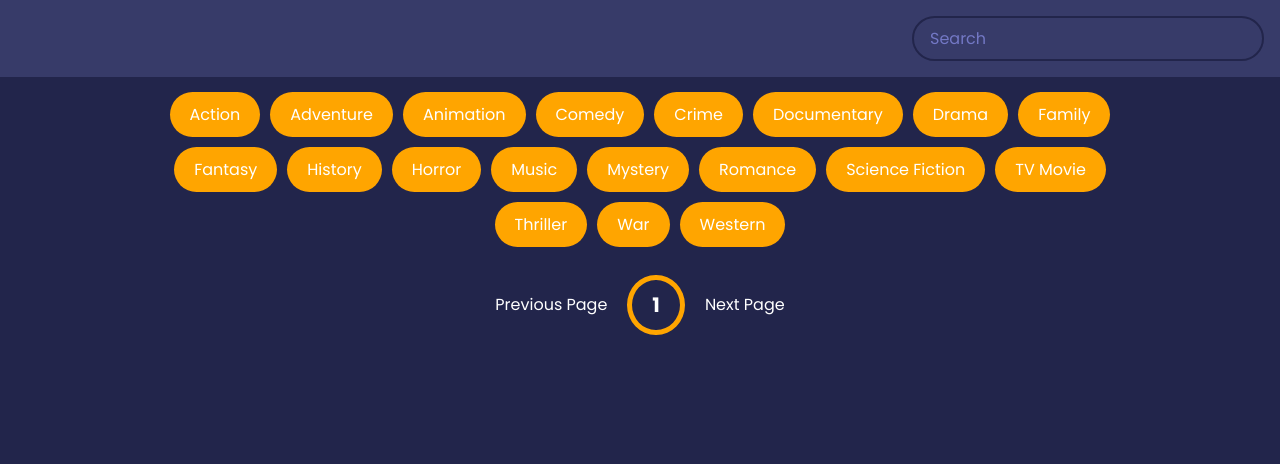
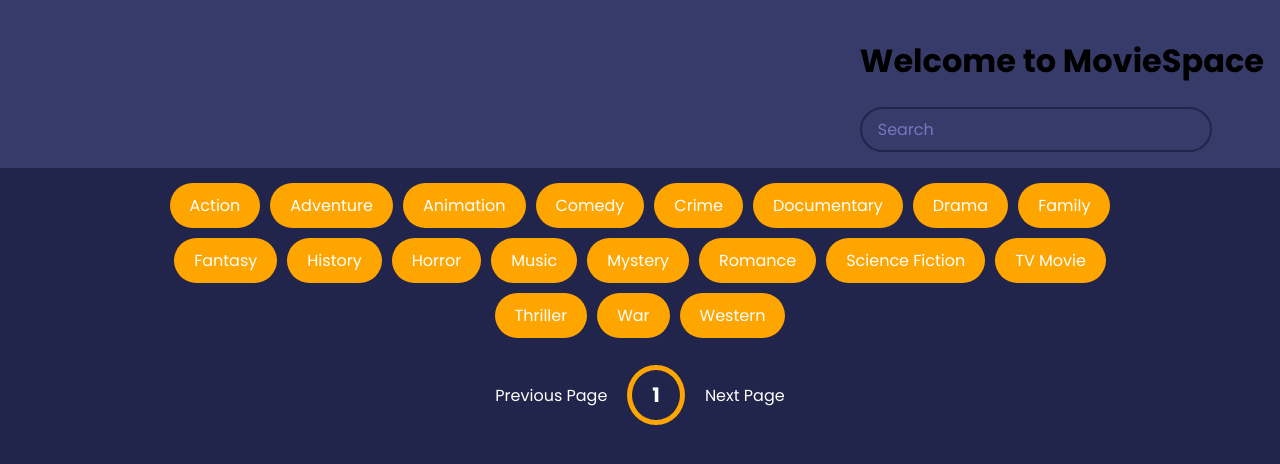
Before and after one commit to pavansaiyeleti/moviesapp.github.io, a plain HTML site: page index.html in a window 1280 px wide. Drawn offline with Linux system fonts and the light colour scheme; no server answers.

Commit message:
Update index.html

```diff
--- a/index.html
+++ b/index.html
@@ -13,6 +13,7 @@
 
     <header>
         <form  id="form">
+            <div class="headin"><h1>Welcome to MovieSpace</h1></div>
             <input type="text" placeholder="Search" id="search" class="search">
         </form>
     </header>
```
